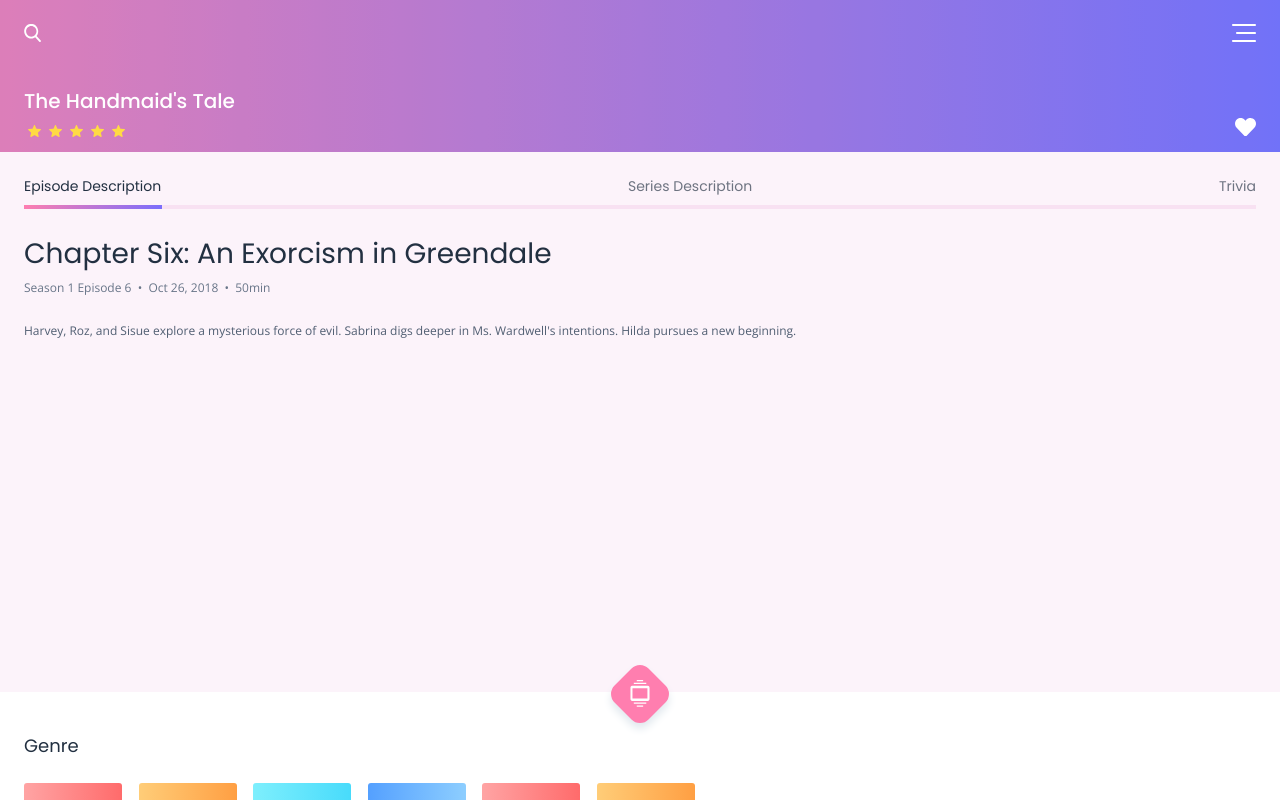
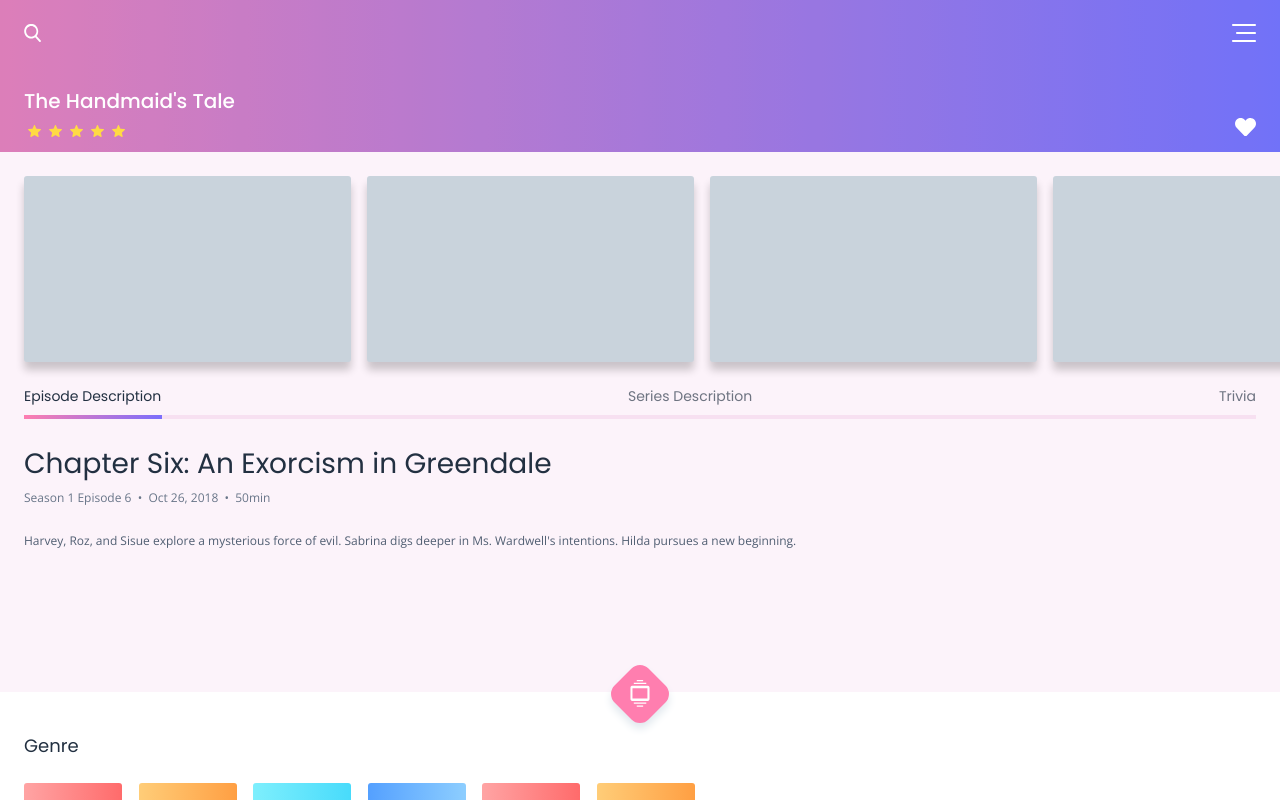
Before and after one commit to wayfinderinc/flooky, a website: page index.html in a window 1280 px wide. Drawn offline with nearby package versions, Linux system fonts and the light colour scheme.

Commit message:
added episode gallery

```diff
--- a/index.html
+++ b/index.html
@@ -521,6 +521,16 @@
             </div>
           </div>
         <div class="seriesArea">
+          <div class="episode-cards">
+            <ul>
+                <li></li>
+                <li></li>
+                <li></li>
+                <li></li>
+                <li></li>
+                <li></li>
+            </ul>
+          </div>
           <div id="descriptionTrivia" class="descriptions-trivia">
             <div class="decription-copy">Episode Description</div>
             <div class="decription-copy">Series Description</div>
--- a/js/index.js
+++ b/js/index.js
@@ -107,13 +107,24 @@
     }
 });
 
-Draggable.create("ul", {
+Draggable.create(".category-list ul", {
   type:"x",
   edgeResistance:0.65,
   bounds:{minX:0, maxX:-734},
   throwProps:true,
   onDrag:function() {
     //console.log(x);
+  }
+});
+
+Draggable.create(".episode-cards ul", {
+  type:"x",
+  edgeResistance:0.65,
+  bounds:{minX:0, maxX:-1680},
+  throwProps:true,
+  onDrag:function() {
+    que = this.endX;
+    console.log(que);
   }
 });
 
--- a/scss/style.scss
+++ b/scss/style.scss
@@ -36,6 +36,10 @@
       .heart-top { position: relative; width: 21px; height: 18px; }
     }
     .seriesArea { position: relative; background: #FCF3FA; width: 100%; height: 100%;
+      .episode-cards { position: relative; padding: 24px 0 0 24px;
+        ul { width: 2100px; height: 186px; margin:0; padding: 0px; }
+        ul li { background: $cloud-grey; width: 327px; height: 186px; list-style: none; float: left; margin-right: 16px;  border-radius: 3px; box-shadow: 0 8px 8px 0 rgba(0,0,0,0.20); }
+      }
       .descriptions-trivia { display: flex; flex-direction: row; justify-content: space-between; position: relative; width: 100%; padding: 24px 24px 0;
         .decription-copy { font-size: 14px; color: #223041; }
       }
```
Also changed, not shown: css/style.css, css/style.min.css, scss/style.min.css.
